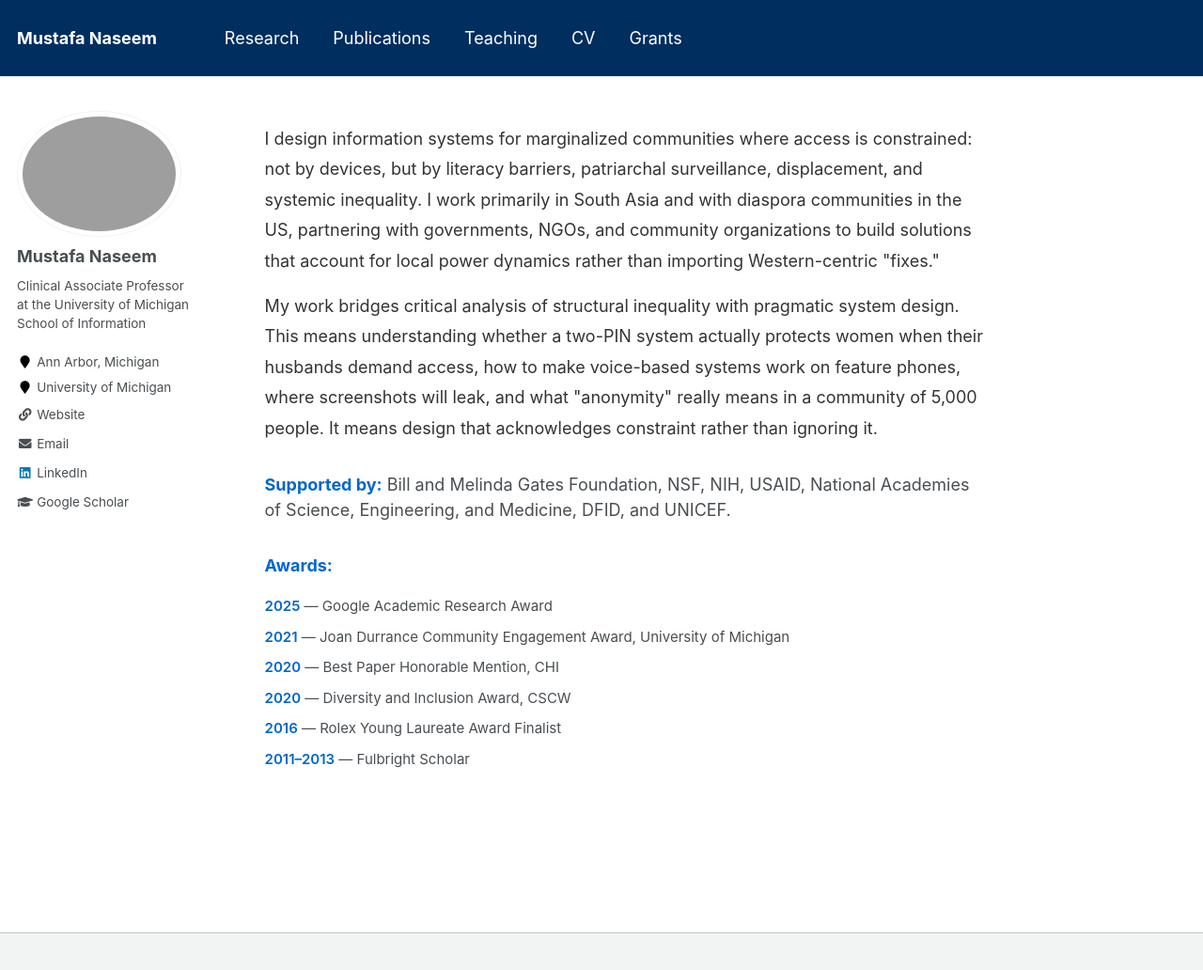
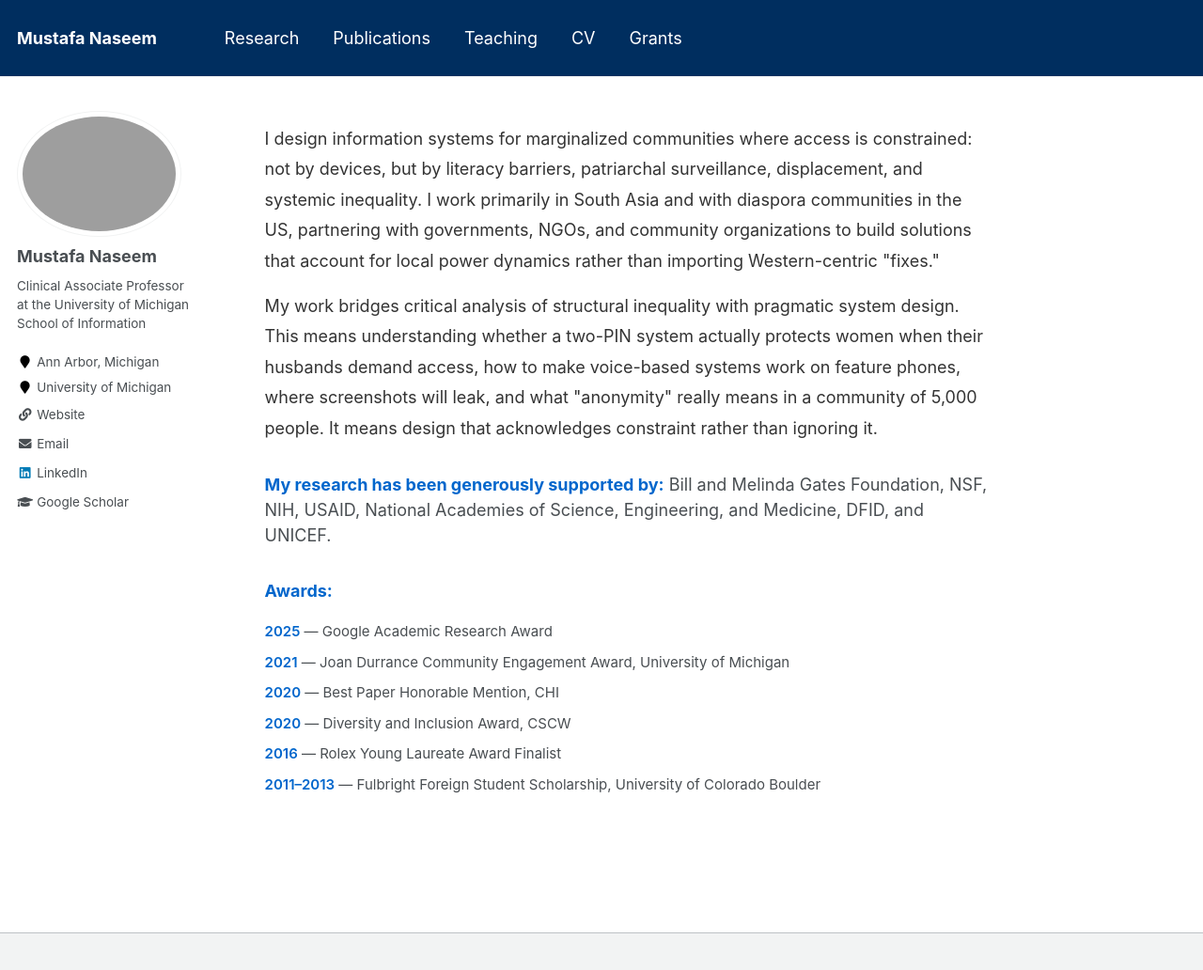
Before and after one commit to mustafanaseem/mustafanaseem.github.io, a Jekyll site: the page built from _pages/about.md, in a window 1280 px wide and 1065 px high. Shown: the top 1032 px of the window at 94% size. Built offline with Jekyll 4.4.1, drawn with Linux system fonts in a browser that asks for light colours.

Commit message:
Update homepage supporter text and Fulbright description
- Change "Supported by:" to "My research has been generously supported by:"
- Update Fulbright entry with full scholarship name and university

```diff
--- a/_pages/about.md
+++ b/_pages/about.md
@@ -42,7 +42,7 @@ redirect_from:
 </div>
 
 <div class="supported-by">
-<p><strong style="color: #0066cc;">Supported by:</strong> Bill and Melinda Gates Foundation, NSF, NIH, USAID, National Academies of Science, Engineering, and Medicine, DFID, and UNICEF.</p>
+<p><strong style="color: #0066cc;">My research has been generously supported by:</strong> Bill and Melinda Gates Foundation, NSF, NIH, USAID, National Academies of Science, Engineering, and Medicine, DFID, and UNICEF.</p>
 </div>
 
 <div class="about-section">
@@ -52,5 +52,5 @@ redirect_from:
 <div class="award"><span class="award-year">2020</span> — Best Paper Honorable Mention, CHI</div>
 <div class="award"><span class="award-year">2020</span> — Diversity and Inclusion Award, CSCW</div>
 <div class="award"><span class="award-year">2016</span> — Rolex Young Laureate Award Finalist</div>
-<div class="award"><span class="award-year">2011–2013</span> — Fulbright Scholar</div>
+<div class="award"><span class="award-year">2011–2013</span> — Fulbright Foreign Student Scholarship, University of Colorado Boulder</div>
 </div>
```
